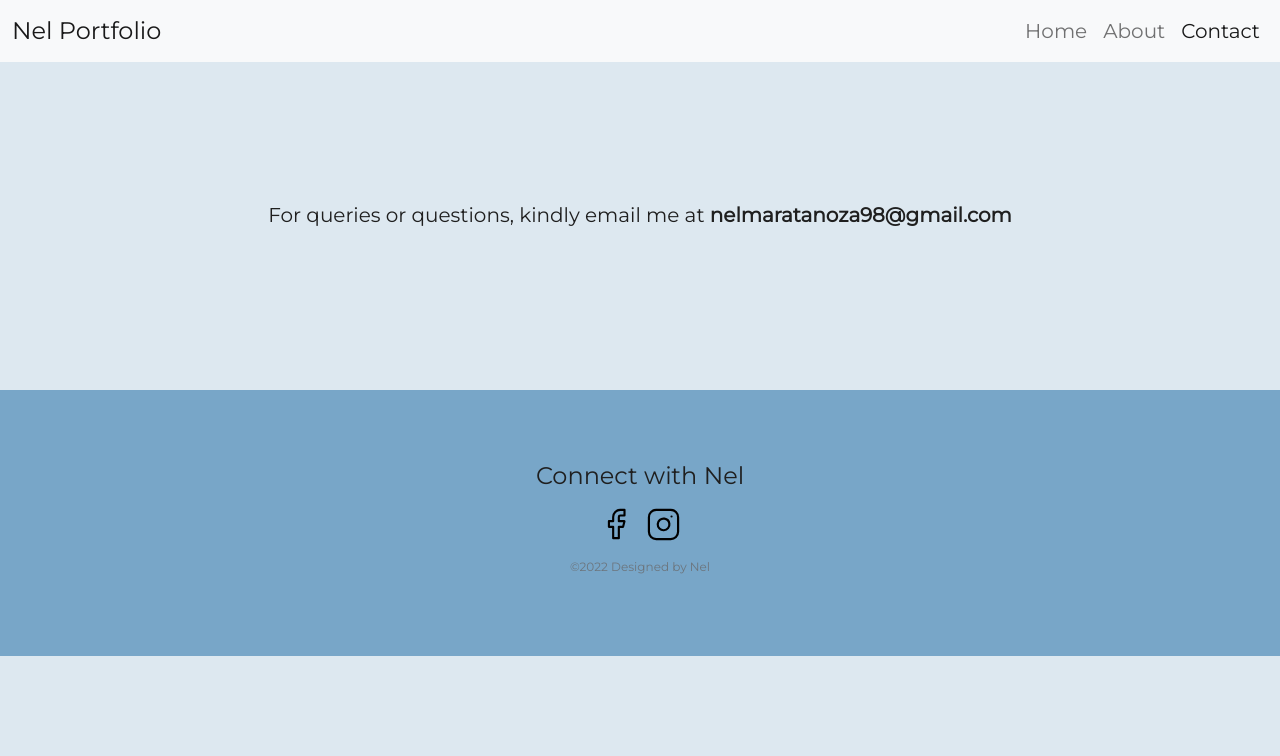
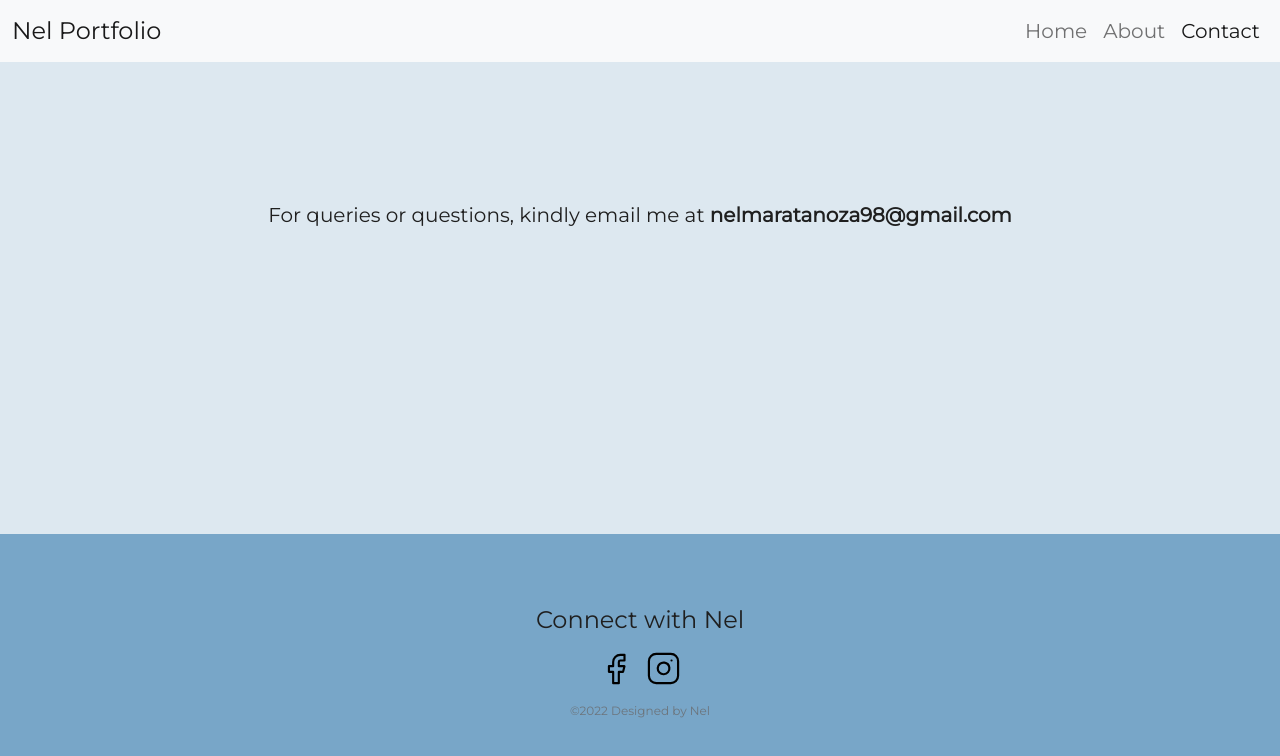
Before and after one commit to nelmar98/portfolio, a plain HTML site: page contact.html in a window 1280 px wide. Drawn offline with nearby package versions, Linux system fonts and the light colour scheme.

Commit message:
Update contact.html

```diff
--- a/contact.html
+++ b/contact.html
@@ -80,7 +80,7 @@ font-family: 'Montserrat', sans-serif;
 
 <br><br><br><br>
   <!--Footer-->
-  <div class="container-fluid mt-5 mb-0 pb-5 pt-5" style="background-color:#78a6c8">
+  <div class="container-fluid mt-5 mb-0 pb-5 pt-5 fixed-bottom" style="background-color:#78a6c8;">
     <footer class="py-3 my-4 mt-2 mb-0">
         <h4 class="text-center">Connect with Nel</h4>
         <div class="text-center mt-3">
```
